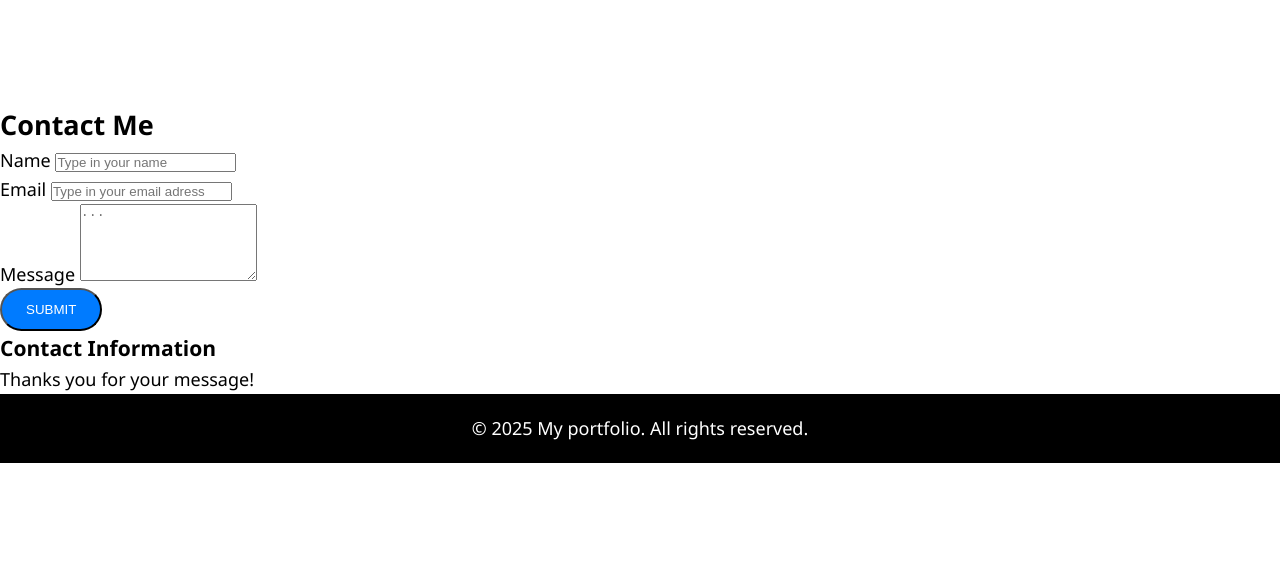
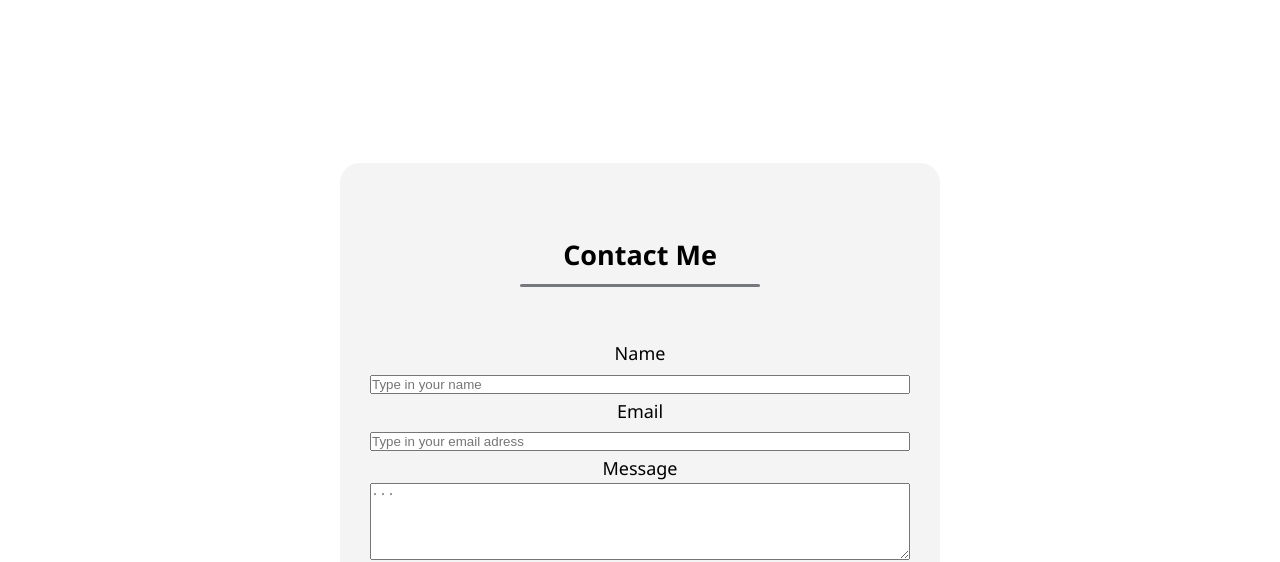
Before and after one commit to Mjanuzi/cv-uppgift, a plain HTML site: page contact.html in a window 1280 px wide. Shown: the part 260-822 px from the top of the page. Before the commit the page ends 800 px from the top, so only its background shows below. Drawn offline with Linux system fonts and the light colour scheme.

Commit message:
contact design done. Might want to change the background color

```diff
--- a/contact.html
+++ b/contact.html
@@ -18,9 +18,9 @@
     </header>
     <main>
       <article>
-        <section>
-          <h2>Contact Me</h2>
-          <form>
+        <section class="contact-design">
+          <h2 class="paragraph-line">Contact Me</h2>
+          <form class="contact-form">
             <div>
               <label for="name">Name</label>
               <input type="text" name="name" required placeholder="Type in your name" />
@@ -37,8 +37,8 @@
 
           </form>
         </section>
-        <section>
-            <h3>Contact Information</h3>
+        <section class="contact-design">
+            <h3 class="paragraph-line">Contact Information</h3>
             <p>Thanks you for your message!</p>
         </section>
       </article>
--- a/styles.css
+++ b/styles.css
@@ -80,22 +80,43 @@ body {
   font-size: 36px;
   font-style: italic;
 }
-.skill-icons{
+.skill-icons {
   list-style: none;
   padding: 0;
-    margin:30px auto;
+  margin: 30px auto;
   display: flex;
   flex-wrap: wrap;
   justify-content: center;
-    gap:20px;
+  gap: 20px;
 }
-.skill-icons img{
+.skill-icons img {
   width: 50px;
   height: auto;
   transition: transform 0.3s;
 }
-.skill-icons img:hover{
+.skill-icons img:hover {
   transform: scale(1.1);
+}
+.contact-design {
+  background-color: #f4f4f4;
+  padding: 40px 30px;
+  border-radius: 20px;
+  margin: 60px auto 40px auto;
+  color: #000000;
+  justify-content: center;
+  max-width: 600px;
+  text-align: center;
+}
+.contact-form input,
+.contact-form textarea {
+  width: 100%;
+}
+.contact-form {
+  max-width: 600px;
+  text-align: center;
+}
+.contact-me {
+  text-align: center;
 }
 .navbar {
   display: flex;
```
Lines whose indentation alone changed are shown as unchanged.
